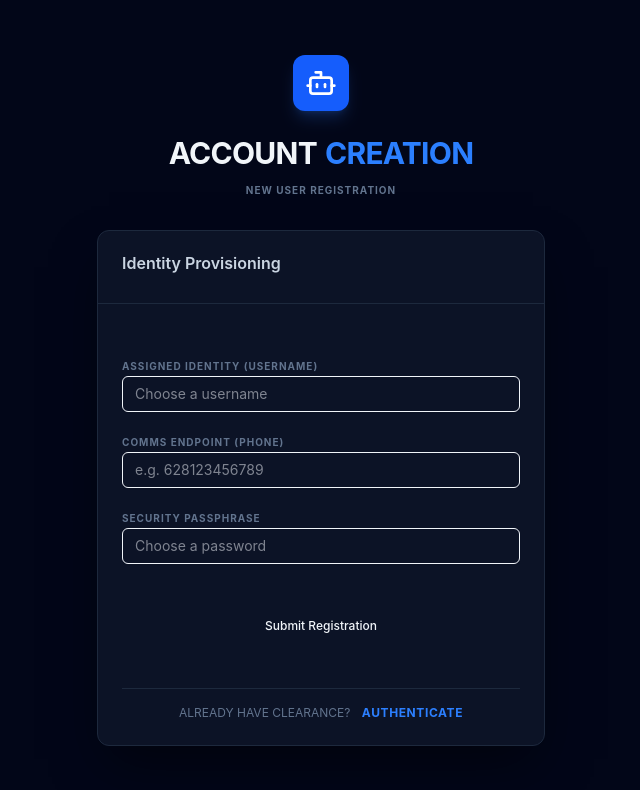
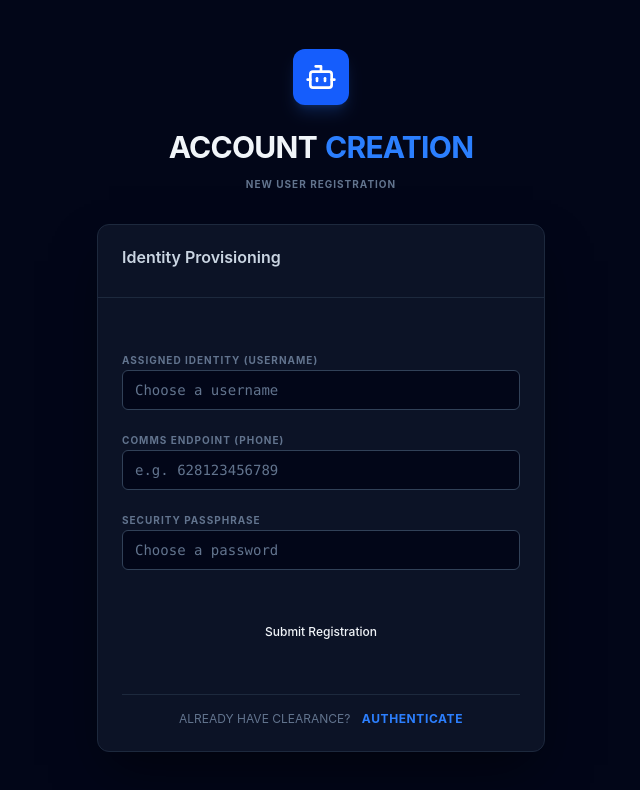
Before and after one commit to asuma-labs/dashboard, a Next.js app: page /register in a window 1280 px wide. Shown: the top 790 px of the page, without its empty margins (319-959 px from the left). Built offline with nearby package versions, Linux system fonts and the light colour scheme.

Commit message:
Create input.tsx

```diff
--- /dev/null
+++ b/components/ui/input.tsx
@@ -0,0 +1,23 @@
+import * as React from "react"
+import { cn } from "@/lib/utils"
+
+export interface InputProps extends React.InputHTMLAttributes<HTMLInputElement> {}
+
+const Input = React.forwardRef<HTMLInputElement, InputProps>(
+  ({ className, type, ...props }, ref) => {
+    return (
+      <input
+        type={type}
+        className={cn(
+          "flex h-10 w-full rounded-md border border-slate-700 bg-slate-950 px-3 py-2 text-sm text-slate-100 font-mono file:border-0 file:bg-transparent file:text-sm file:font-medium placeholder:text-slate-500 focus-visible:outline-none focus-visible:ring-1 focus-visible:ring-blue-500 disabled:cursor-not-allowed disabled:opacity-50 transition-colors",
+          className
+        )}
+        ref={ref}
+        {...props}
+      />
+    )
+  }
+)
+Input.displayName = "Input"
+
+export { Input }
```
